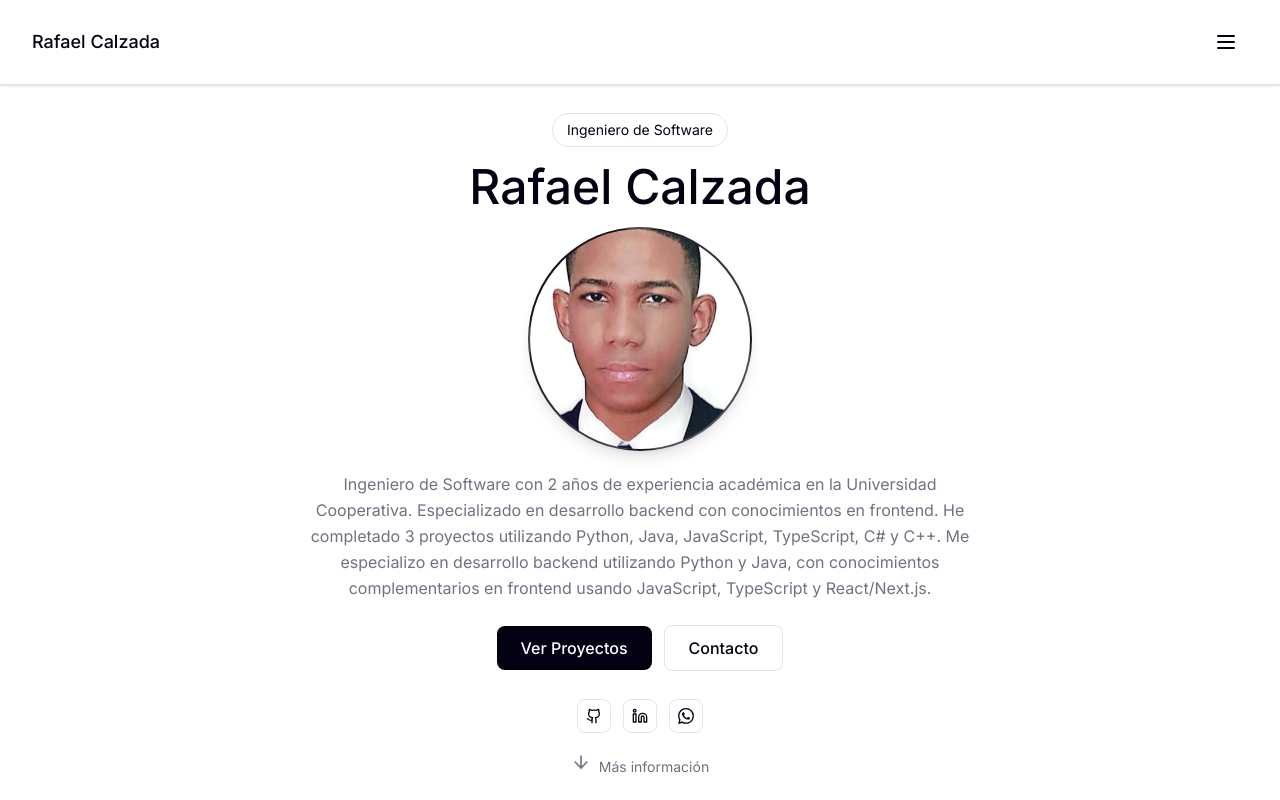
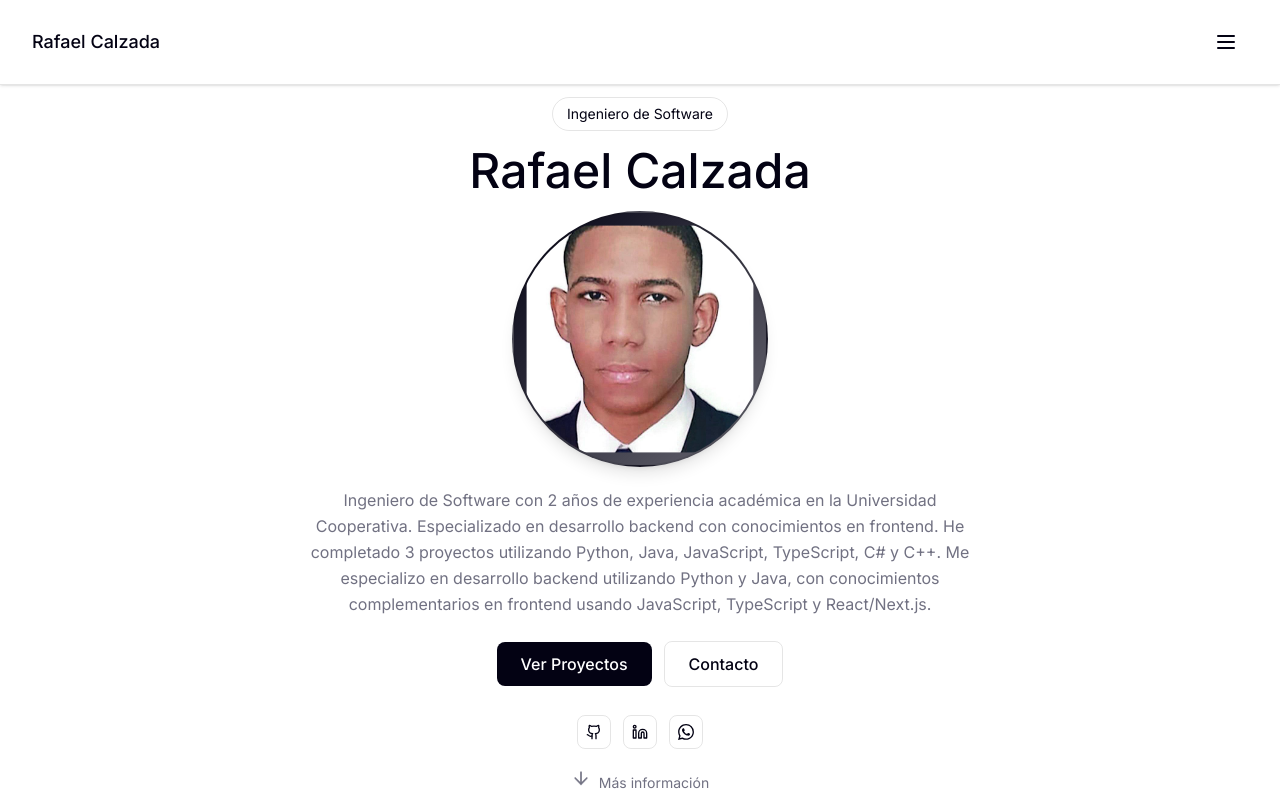
Before and after one commit to rafael5678/portfolio, a Next.js app: page / in a window 1280 px wide. Shown: the top 800 px of the page. Built offline with nearby package versions, Linux system fonts and the light colour scheme; no server answers.

Commit message:
Centrar foto de perfil en el círculo - Ajustar objectPosition a center center para mejor centrado - Ajustar scale para mostrar la cara completa

```diff
--- a/src/components/sections/HeroSection.tsx
+++ b/src/components/sections/HeroSection.tsx
@@ -24,12 +24,13 @@ export const HeroSection = ({ onSectionClick }: HeroSectionProps) => {
             Rafael Calzada
           </h1>
           <div className="mb-4 sm:mb-5">
-            <div className="w-36 h-36 sm:w-40 sm:h-40 md:w-48 md:h-48 lg:w-56 lg:h-56 rounded-full mx-auto mb-3 sm:mb-4 bg-gradient-to-br from-primary to-primary/60 border-2 border-border overflow-hidden shadow-lg">
+            <div className="w-44 h-44 sm:w-48 sm:h-48 md:w-56 md:h-56 lg:w-64 lg:h-64 rounded-full mx-auto mb-3 sm:mb-4 bg-gradient-to-br from-primary to-primary/60 border-2 border-border overflow-hidden shadow-lg">
               {/* Foto de perfil profesional */}
               <img
                 src="/profile-photo.jpg"
                 alt="Rafael Calzada"
-                className="w-full h-full object-cover object-center"
+                className="w-full h-full object-cover"
+                style={{ objectPosition: 'center center', transform: 'scale(0.9)' }}
                 onError={(e) => {
                   // Si la imagen no carga, mostramos las iniciales
                   e.currentTarget.style.display = 'none';
```
